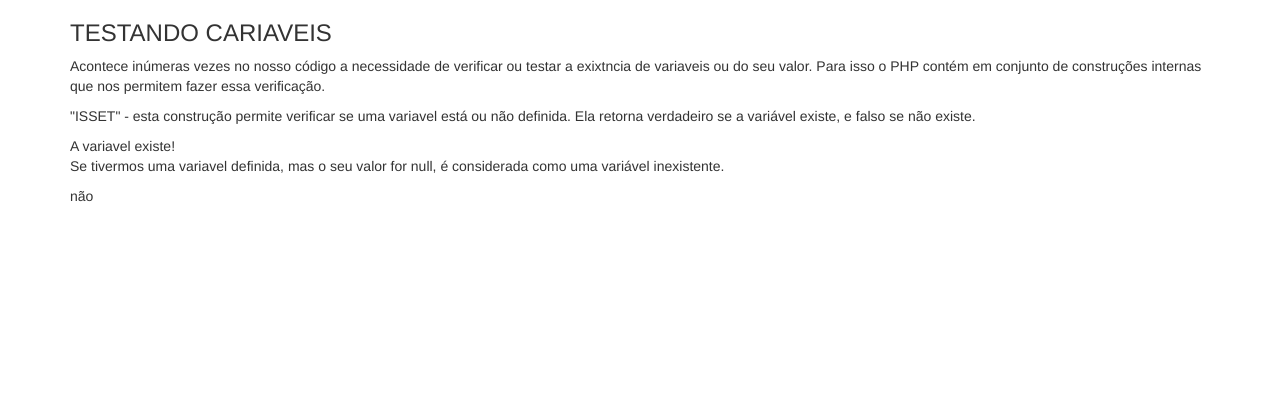
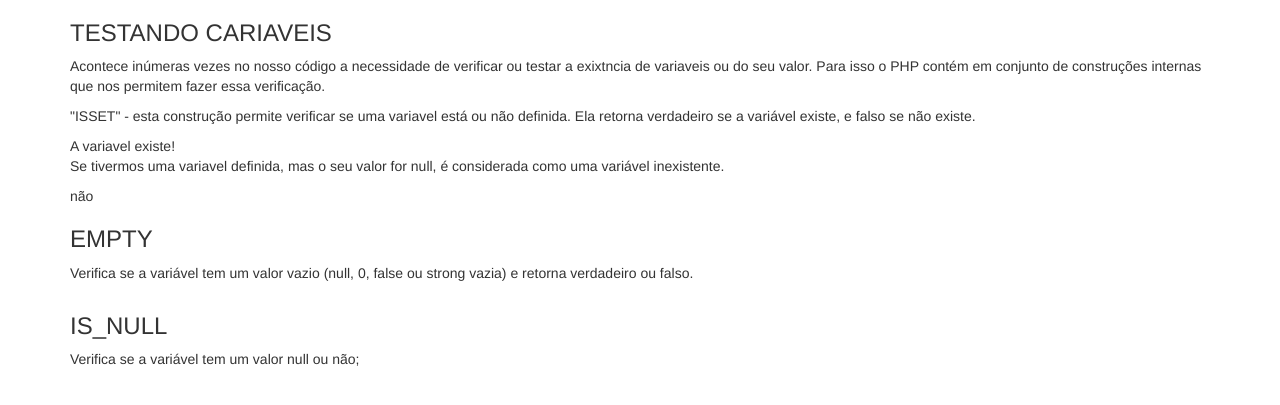
Before and after one commit to RodrigoSAugusto/aulas_php, a PHP site: page /testando_variaveis.php in a window 1280 px wide. Shown: the top 405 px of the page. Run offline with PHP 8.4, Linux system fonts and the light colour scheme.

Commit message:
modificado testando variáveis

```diff
--- a/testando_variaveis.php
+++ b/testando_variaveis.php
@@ -41,8 +41,7 @@
         <p>
             Se tivermos uma variavel definida, mas o seu valor for null, é considerada como uma variável inexistente.
         </p>
-    </div>
-    <div class="container">
+
         <?php
 
             $b = null;
@@ -51,6 +50,49 @@
         ?>
     </div>
 
+    <div class="container">
+
+            <h3>EMPTY</h3>
+
+        <p>
+            Verifica se a variável tem um valor vazio (null, 0, false ou strong vazia) e retorna verdadeiro ou falso.
+        </p>
+
+        <?php
+        $x = 'João';
+        empty($b); # false
+
+        $y = false;
+        empty($y); # true
+
+        $nomes = [];
+        empty($nomes); # true
+
+        $outro = null;
+        empty($outro); #true
+        ?>
+    </div>
+
+    <div class="container">
+
+            <h3>IS_NULL</h3>
+
+        <p>
+            Verifica se a variável tem um valor null ou não;
+        </p>
+
+        <?php
+        $x = 'João';
+        is_null($b); # false
+
+        $y = null;
+        is_null($y); # true
+
+        ?>
+    </div>
+
+
+
 
 
 </body>
```
